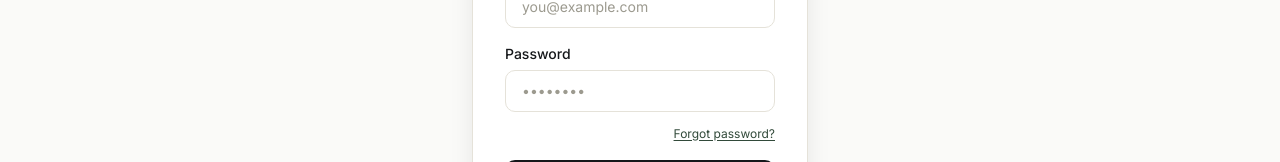
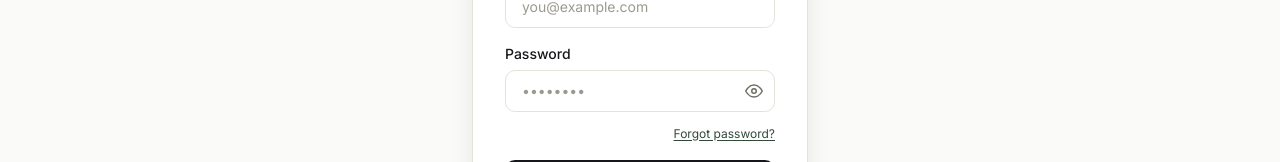
Before and after one commit to MatheeshaKoralegedara/E-Commerce-Platform, a Next.js app in the folder frontend/: page /login in a window 1280 px wide. Shown: the part 313-475 px from the top of the page. Built offline with nearby package versions, Linux system fonts and the light colour scheme; no server answers.

Commit message:
Update Field.js

```diff
--- a/frontend/src/components/ui/Field.js
+++ b/frontend/src/components/ui/Field.js
@@ -1,12 +1,42 @@
-export function Input({ label, error, className = '', wrapperClassName = '', id, ...props }) {
+'use client';
+
+import { useState } from 'react';
+
+export function Input({ label, error, className = '', wrapperClassName = '', id, type, ...props }) {
+  const [showPassword, setShowPassword] = useState(false);
+  const isPassword = type === 'password';
+
   return (
     <label className={`block ${wrapperClassName}`} htmlFor={id}>
       {label && <span className="text-sm font-medium block mb-1.5">{label}</span>}
-      <input
-        id={id}
-        className={`field-input px-4 py-2.5 text-sm ${error ? 'border-[var(--color-danger)]' : ''} ${className}`}
-        {...props}
-      />
+      <div className={isPassword ? 'relative' : undefined}>
+        <input
+          id={id}
+          type={isPassword ? (showPassword ? 'text' : 'password') : type}
+          className={`field-input px-4 py-2.5 text-sm ${isPassword ? 'pr-10' : ''} ${error ? 'border-[var(--color-danger)]' : ''} ${className}`}
+          {...props}
+        />
+        {isPassword && (
+          <button
+            type="button"
+            onClick={() => setShowPassword((v) => !v)}
+            aria-label={showPassword ? 'Hide password' : 'Show password'}
+            className="absolute right-3 top-1/2 -translate-y-1/2 text-[var(--color-muted)] hover:text-[var(--color-ink)]"
+          >
+            {showPassword ? (
+              <svg xmlns="http://www.w3.org/2000/svg" width="18" height="18" viewBox="0 0 24 24" fill="none" stroke="currentColor" strokeWidth="2" strokeLinecap="round" strokeLinejoin="round">
+                <path d="M17.94 17.94A10.94 10.94 0 0 1 12 20c-7 0-11-8-11-8a18.5 18.5 0 0 1 5.06-5.94M9.9 4.24A9.12 9.12 0 0 1 12 4c7 0 11 8 11 8a18.5 18.5 0 0 1-2.16 3.19m-6.72-1.07a3 3 0 1 1-4.24-4.24" />
+                <line x1="1" y1="1" x2="23" y2="23" />
+              </svg>
+            ) : (
+              <svg xmlns="http://www.w3.org/2000/svg" width="18" height="18" viewBox="0 0 24 24" fill="none" stroke="currentColor" strokeWidth="2" strokeLinecap="round" strokeLinejoin="round">
+                <path d="M1 12s4-8 11-8 11 8 11 8-4 8-11 8-11-8-11-8Z" />
+                <circle cx="12" cy="12" r="3" />
+              </svg>
+            )}
+          </button>
+        )}
+      </div>
       {error && <span className="text-[var(--color-danger)] text-xs mt-1 block">{error}</span>}
     </label>
   );
```
